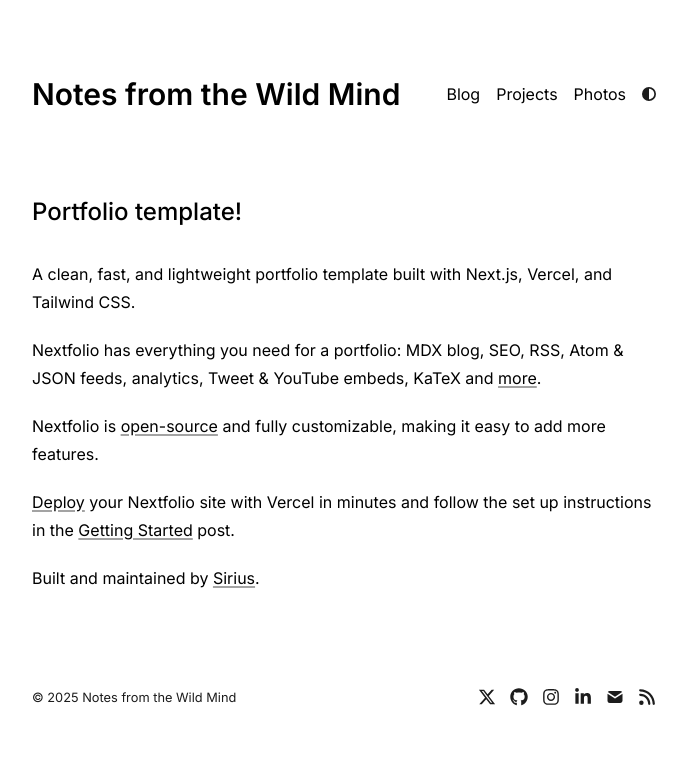
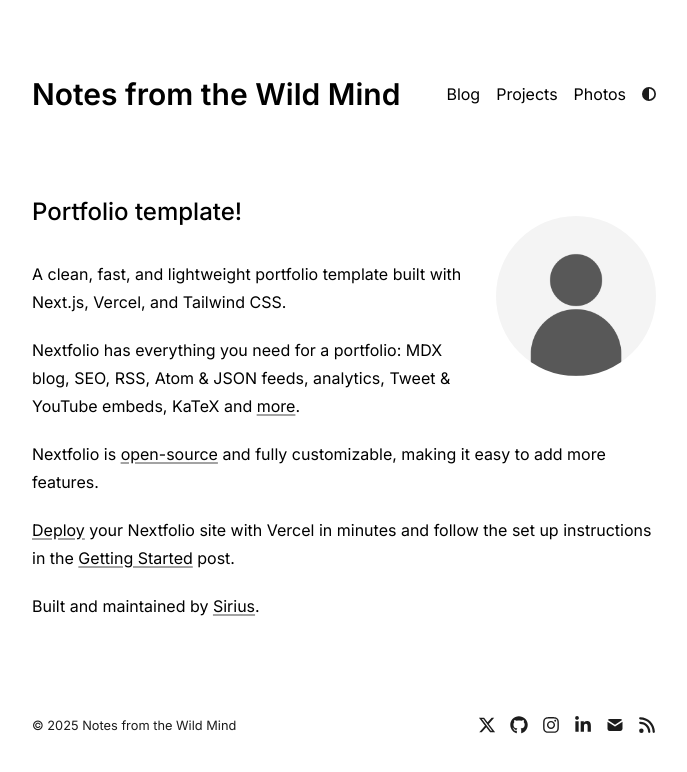
Before and after one commit to BrandonEchols04/brandonechols, a Next.js app: page / in a window 1280 px wide. Shown: the top 772 px of the page, without its empty margins (296-983 px from the left). Built offline with nearby package versions, Linux system fonts and the light colour scheme.

Commit message:
Revert "Removed twitter embed"
This reverts commit 606d1d4f9e3d089a5e8520c27afb2e86896c6a84.

```diff
--- a/app/page.tsx
+++ b/app/page.tsx
@@ -4,6 +4,17 @@
 export default function Page() {
   return (
     <section>
+      <a href={socialLinks.twitter} target="_blank">
+        <Image
+          src="/profile.png"
+          alt="Profile photo"
+          className="rounded-full bg-gray-100 block lg:mt-5 mt-0 lg:mb-5 mb-10 mx-auto sm:float-right sm:ml-5 sm:mb-5 grayscale hover:grayscale-0"
+          unoptimized
+          width={160}
+          height={160}
+          priority
+        />
+      </a>
       <h1 className="mb-8 text-2xl font-medium">
         Portfolio template!
       </h1>
```
